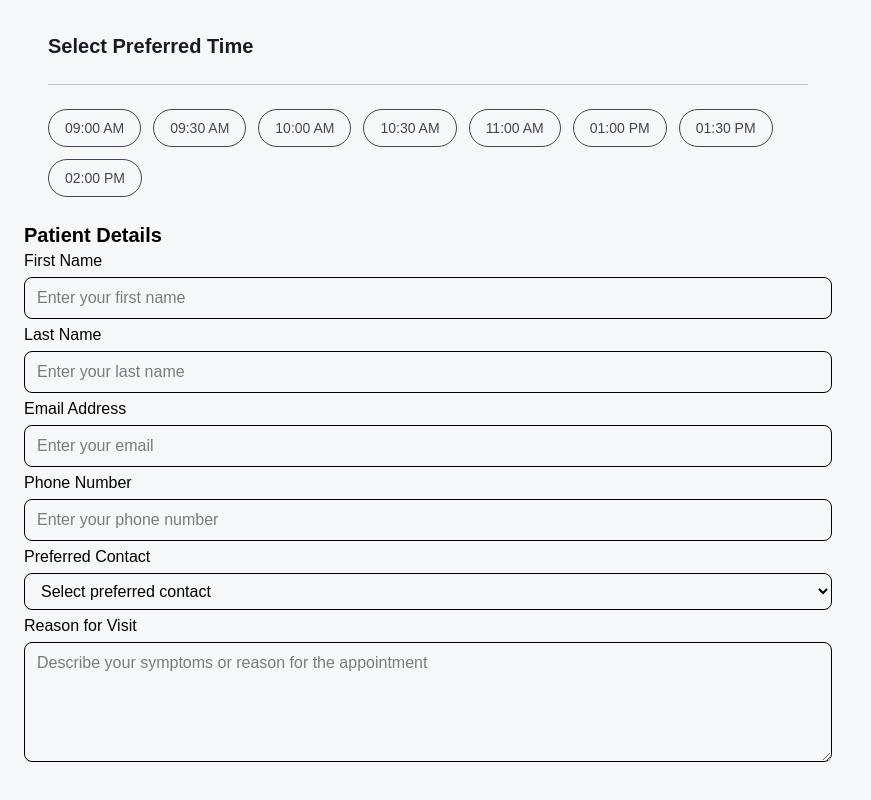
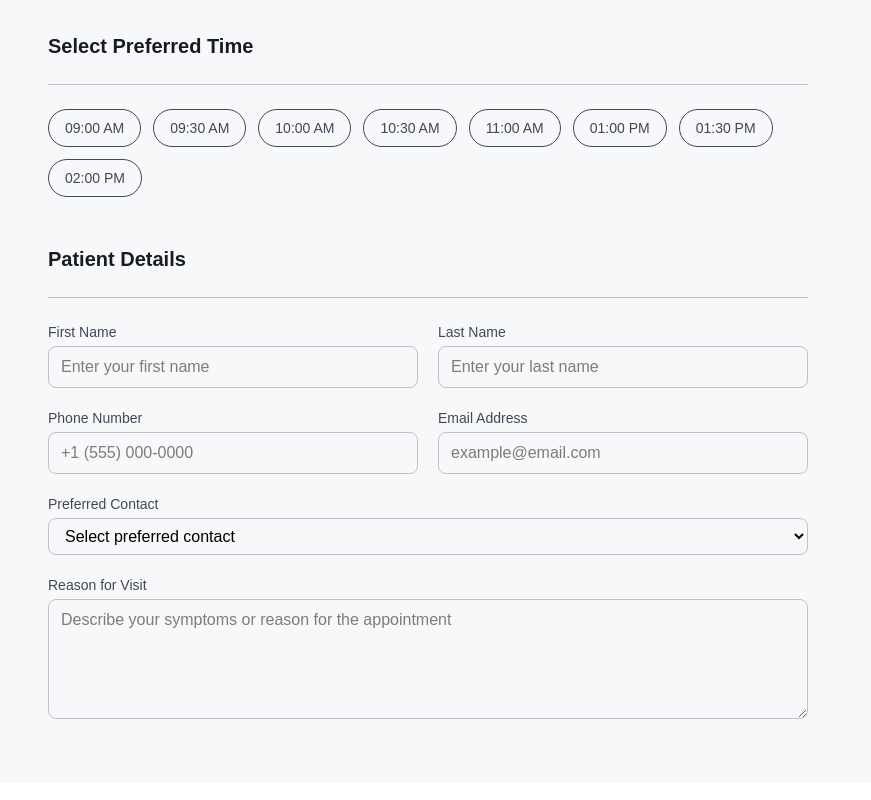
Before and after one commit to andres-sr96/appointment-booking, a Next.js app: page / in a window 1280 px wide. Shown: the part 606-1406 px from the top of the page, without its empty margins (0-871 px from the left). Built offline with nearby package versions, Linux system fonts and the light colour scheme.

Commit message:
PatientForm.tsx UI complete

```diff
--- a/components/booking/PatientForm.tsx
+++ b/components/booking/PatientForm.tsx
@@ -35,86 +35,89 @@ export default function PatientForm({
   setReason,
 }: Props) {
   return (
-    <div className="space-y-6">
-      <h2 className="text-xl font-semibold">Patient Details</h2>
-      <div className="space-y-4">
+    <div className="w-full px-6 py-6 space-y-8">
+      {/* Title */}
+      <h2 className="text-xl font-semibold text-[#191B24]">Patient Details</h2>
+      <hr
+        className="border-t border-[#434655]/30"
+        style={{ margin: "1.5rem 0" }}
+      />
+
+      {/* GRID */}
+      <div className="grid grid-cols-1 md:grid-cols-2 gap-5">
+        {/* First Name */}
         <div className="flex flex-col gap-1">
-          <label>First Name</label>
-
+          <label className="text-sm text-[#434655]">First Name</label>
           <input
             type="text"
             value={firstName}
             onChange={(e) => setFirstName(e.target.value)}
-            required
-            className="border rounded-lg px-3 py-2"
+            className="border border-[#434655]/30 rounded-lg px-3 py-2 focus:outline-none focus:border-[#0040CD]"
             placeholder="Enter your first name"
           />
+        </div>
 
-          <label>Last Name</label>
-
+        {/* Last Name */}
+        <div className="flex flex-col gap-1">
+          <label className="text-sm text-[#434655]">Last Name</label>
           <input
             type="text"
             value={lastName}
             onChange={(e) => setLastName(e.target.value)}
-            required
-            className="border rounded-lg px-3 py-2"
+            className="border border-[#434655]/30 rounded-lg px-3 py-2 focus:outline-none focus:border-[#0040CD]"
             placeholder="Enter your last name"
           />
+        </div>
 
+        {/* Phone */}
         <div className="flex flex-col gap-1">
-            <label>Email Address</label>
+          <label className="text-sm text-[#434655]">Phone Number</label>
+          <input
+            type="tel"
+            value={phone}
+            onChange={(e) => setPhone(e.target.value)}
+            className="border border-[#434655]/30 rounded-lg px-3 py-2 focus:outline-none focus:border-[#0040CD]"
+            placeholder="+1 (555) 000-0000"
+          />
+        </div>
 
+        {/* Email */}
+        <div className="flex flex-col gap-1">
+          <label className="text-sm text-[#434655]">Email Address</label>
           <input
             type="email"
             value={email}
             onChange={(e) => setEmail(e.target.value)}
-              required
-              className="border rounded-lg px-3 py-2"
-              placeholder="Enter your email"
+            className="border border-[#434655]/30 rounded-lg px-3 py-2 focus:outline-none focus:border-[#0040CD]"
+            placeholder="example@email.com"
           />
         </div>
 
-          <div className="flex flex-col gap-1">
-            <label>Phone Number</label>
-
-            <input
-              type="tel"
-              value={phone}
-              onChange={(e) => setPhone(e.target.value)}
-              required
-              className="border rounded-lg px-3 py-2"
-              placeholder="Enter your phone number"
-            />
-          </div>
-
-          <div className="flex flex-col gap-1">
-            <label>Preferred Contact</label>
-
+        {/* Preferred Contact - FULL ROW */}
+        <div className="md:col-span-2 flex flex-col gap-1 pb-5">
+          <label className="text-sm text-[#434655]">Preferred Contact</label>
           <select
             value={preferredContact}
             onChange={(e) => setPreferredContact(e.target.value)}
-              required
-              className="border rounded-lg px-3 py-2"
+            className="border border-[#434655]/30 rounded-lg px-3 py-2 focus:outline-none focus:border-[#0040CD]"
           >
             <option value="">Select preferred contact</option>
             <option value="email">Email</option>
             <option value="phone">Phone</option>
           </select>
         </div>
+      </div>
 
+      {/* Reason - FULL WIDTH */}
       <div className="flex flex-col gap-1">
-            <label>Reason for Visit</label>
-
+        <label className="text-sm text-[#434655]">Reason for Visit</label>
         <textarea
           value={reason}
           onChange={(e) => setReason(e.target.value)}
-              required
-              className="border rounded-lg px-3 py-2 min-h-[120px]"
+          className="border border-[#434655]/30 rounded-lg px-3 py-2 min-h-[120px] focus:outline-none focus:border-[#0040CD]"
           placeholder="Describe your symptoms or reason for the appointment"
         />
       </div>
     </div>
-      </div>
-    </div>
   );
 }
```
Lines whose indentation alone changed are shown as unchanged.
